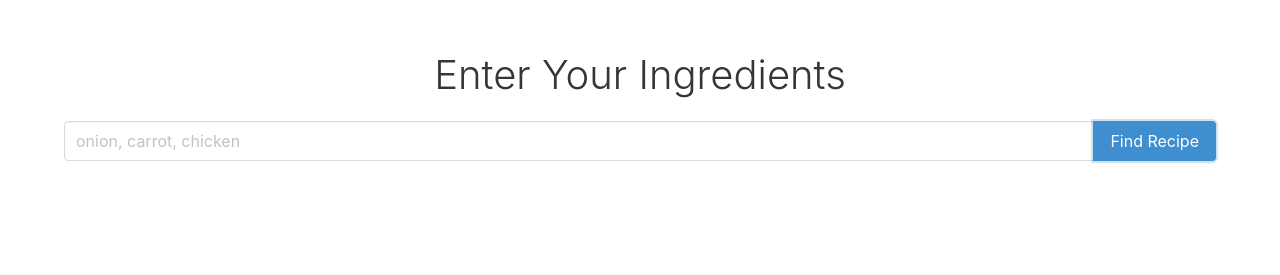
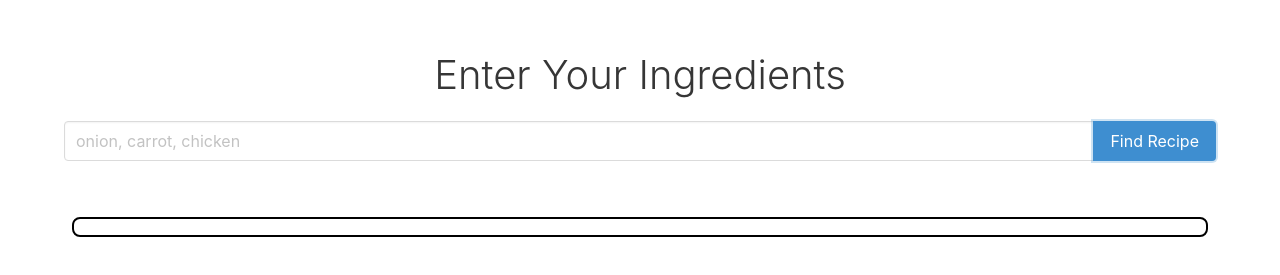
Before and after one commit to GibinMGeorge/Project-1, a plain HTML site: page index.html in a window 1280 px wide. Both pictures are taken after a click on the button "Find Recipe". Shown: the part 541-816 px from the top of the page. Drawn offline with nearby package versions, Linux system fonts and the light colour scheme.

Commit message:
added css to the last feature

```diff
--- a/Assets/css/style.css
+++ b/Assets/css/style.css
@@ -7,3 +7,20 @@
     max-height: 400px;
     border-radius: 50%;
 }
+
+ul > li {
+    display: flex;
+    flex-direction: column;
+    justify-content: center;
+    align-items: center;
+    border: 2px solid black;
+    border-radius: 8px;
+    padding: 8px;
+    margin: 8px;
+    cursor: pointer;
+}
+
+li:hover{
+    color: black;
+    background-color: #3488CE;
+}
```
